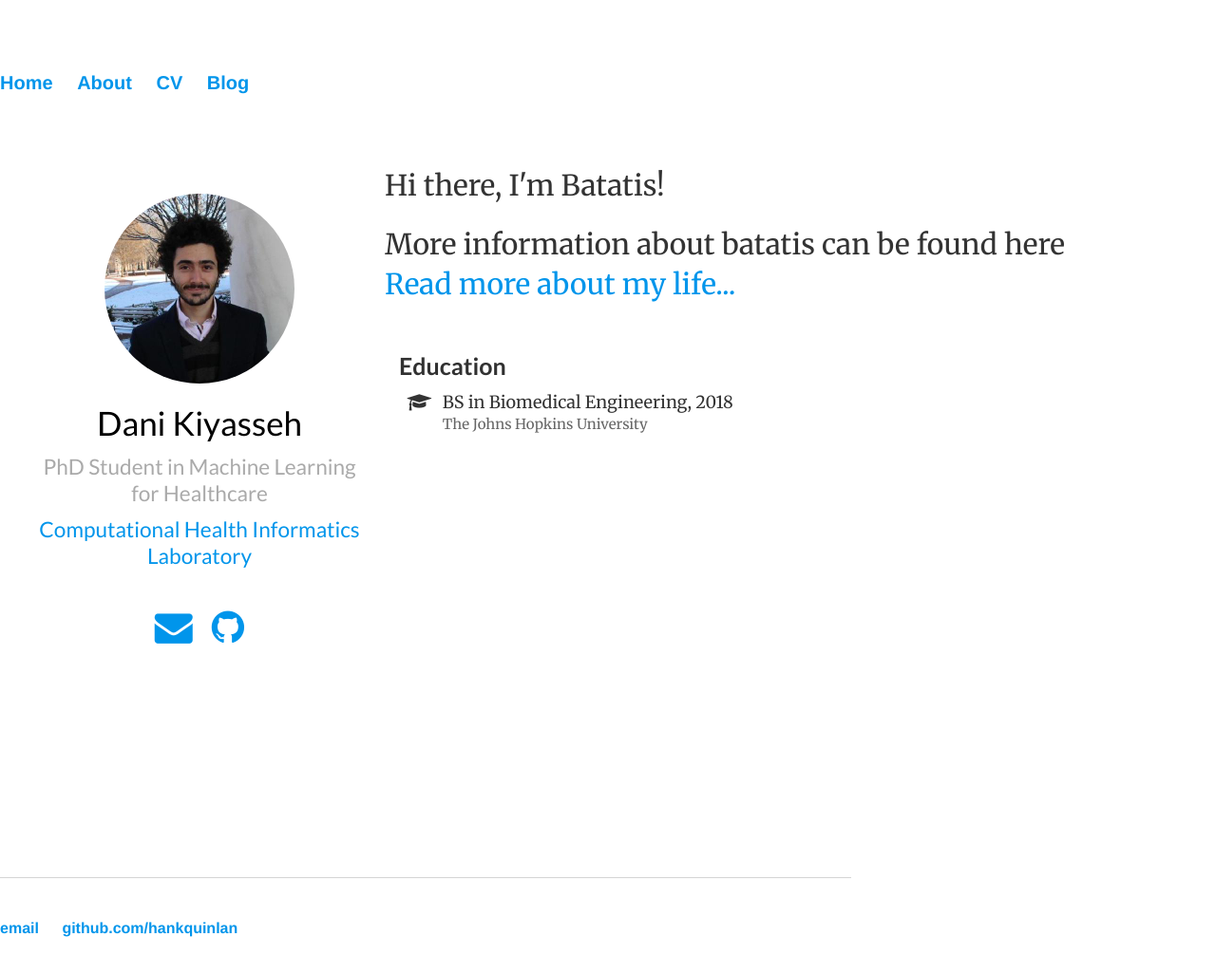
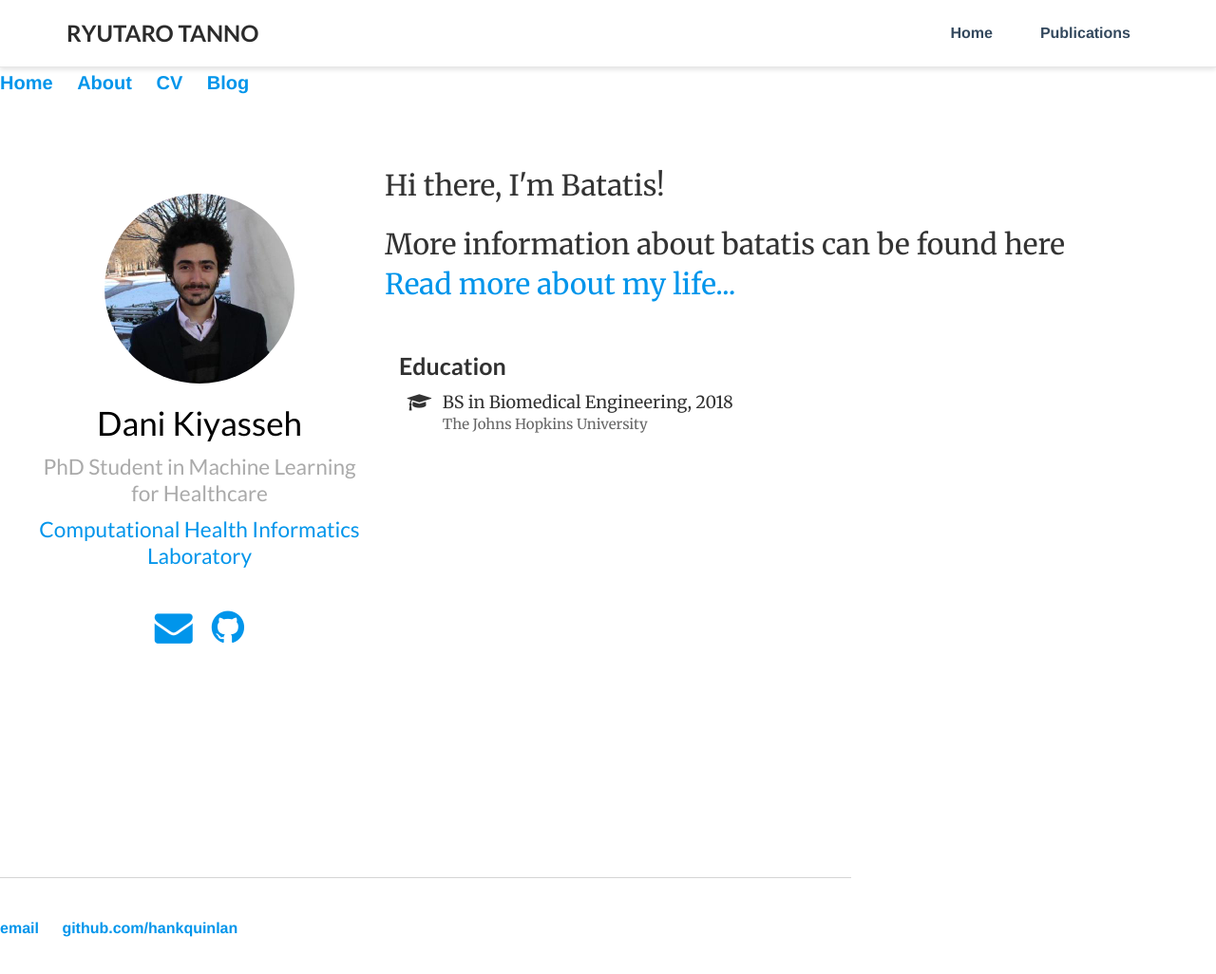
Before and after one commit to danikiyasseh/danikiyasseh.github.io, a Jekyll site: the page built from index.html, in a window 1280 px wide and 1051 px high. Shown: the top 1026 px of the window at 95% size. Built offline with Jekyll 4.4.1, drawn with Linux system fonts in a browser that asks for light colours; a style sheet for code colours, icons or effects is not loaded.

Commit message:
Update index.html

```diff
--- a/index.html
+++ b/index.html
@@ -32,6 +32,44 @@ title: Dani Kiyasseh
   <title>Dani Kiyasseh</title>
 
 </head>
+
+<body id="top" data-spy="scroll" data-target="#navbar-main" data-offset="71">
+
+<nav class="navbar navbar-default navbar-fixed-top" id="navbar-main">
+  <div class="container">
+
+    <div class="navbar-header">
+      <button type="button" class="navbar-toggle collapsed" data-toggle="collapse"
+              data-target=".navbar-collapse" aria-expanded="false">
+        <span class="sr-only">Toggle navigation</span>
+        <span class="icon-bar"></span>
+        <span class="icon-bar"></span>
+        <span class="icon-bar"></span>
+      </button>
+      <a class="navbar-brand" href="/">Ryutaro Tanno</a>
+    </div>
+
+    <div class="collapse navbar-collapse">
+      <ul class="nav navbar-nav navbar-right">
+
+        <li class="nav-item">
+          <a href="/#about" data-target="#about">
+
+            <span>Home</span>
+          </a>
+        </li>
+
+        <li class="nav-item">
+          <a href="/#publications_selected" data-target="#publications_selected">
+
+            <span>Publications</span>
+          </a>
+        </li>
+     </ul>
+
+    </div>
+  </div>
+</nav>
 
 <span id="homepage" style="display: none"></span>
 
```
